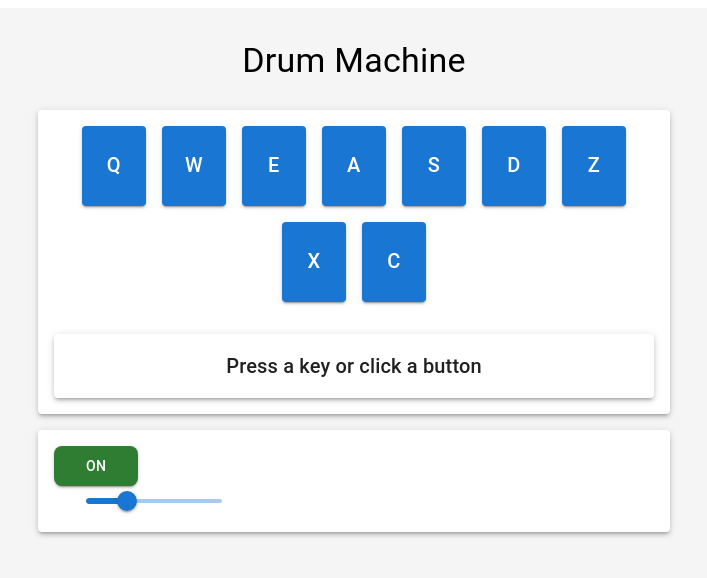
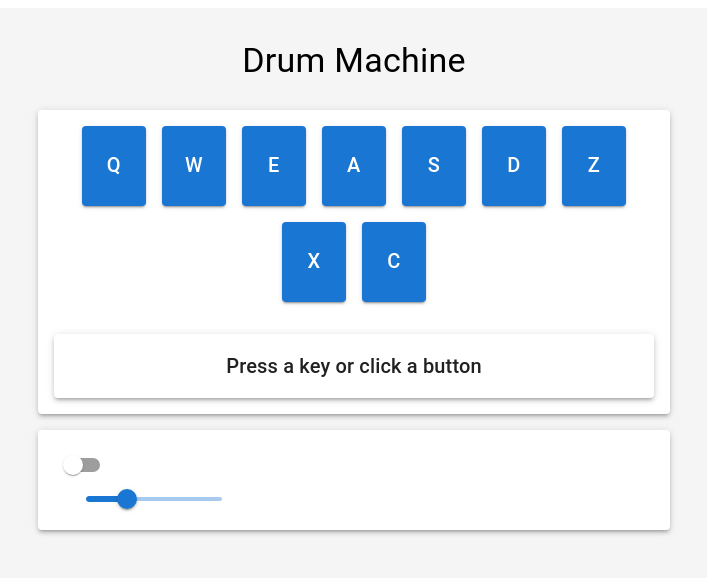
Before and after one commit to Fenil-1/drum-machine, a React (Vite) app: page / in a window 1280 px wide. Shown: the top 578 px of the page, without its empty margins (286-993 px from the left). Built offline with nearby package versions, Linux system fonts and the light colour scheme; some icons are missing.

Commit message:
Added switch

```diff
--- /dev/null
+++ b/src/components/BasicSwitch.jsx
@@ -0,0 +1,16 @@
+import * as React from 'react';
+import Switch from '@mui/material/Switch';
+import { useState } from 'react';
+const label = { inputProps: { 'aria-label': 'Switch demo' } };
+
+const BasicSwitch = () => {
+  const [isOn , setIsOn] = useState(false);
+  return (
+
+      <div>
+        <Switch {...label} />
+      </div>
+    );
+}
+
+export default BasicSwitch
--- a/src/components/Drum.jsx
+++ b/src/components/Drum.jsx
@@ -2,7 +2,8 @@ import PadBank from './PadBank';
 import { useState } from 'react';
 import { Box, Paper, Typography } from '@mui/material';
 import Volume from './Volume';
-import PowerBtn from './PowerBtn';
+import BasicSwitch from './BasicSwitch';
+
 const Drum = () => {
   const [volume, setVolume] = useState(0.3);
   return (
@@ -27,7 +28,7 @@ const Drum = () => {
       </Paper>
 
       <Paper elevation={3} sx={{ padding: 2, width: '100%', maxWidth: 600 }}>
-        <PowerBtn />
+        <BasicSwitch />
         <Volume onVolumeChange={setVolume} />
       </Paper>
     </Box>
--- a/src/components/PowerBtn.jsx
+++ /dev/null
@@ -1,35 +0,0 @@
-import React, { useState } from 'react';
-import { Button, Box } from '@mui/material';
-
-const PowerBtn = () => {
-
-  const [isOn,setIsOn] = useState(true)
-
-  const toggle = () => {
-    setIsOn((prev) => !prev);
-
-  };
-
-  return (
-    <Box id="power-btn">
-      <Button
-        variant="contained"
-        onClick={toggle}
-        sx={{
-          bgcolor: isOn ? 'success.main' : 'grey.700',
-          '&:hover': {
-            bgcolor: isOn ? 'success.dark' : 'grey.800',
-          },
-          color: 'white',
-          borderRadius: 2,
-          px: 4,
-          py: 1,
-        }}
-      >
-        {isOn ? 'ON' : 'OFF'}
-      </Button>
-    </Box>
-  );
-};
-
-export default PowerBtn;
```
